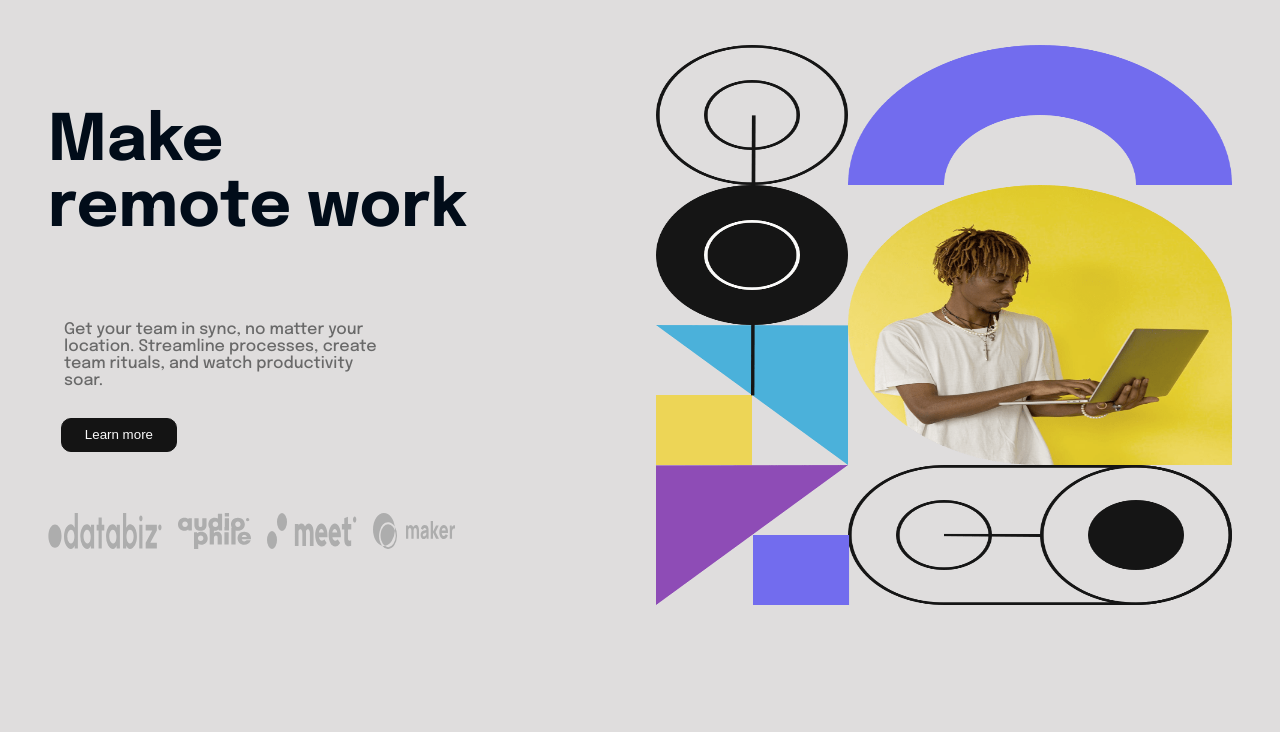
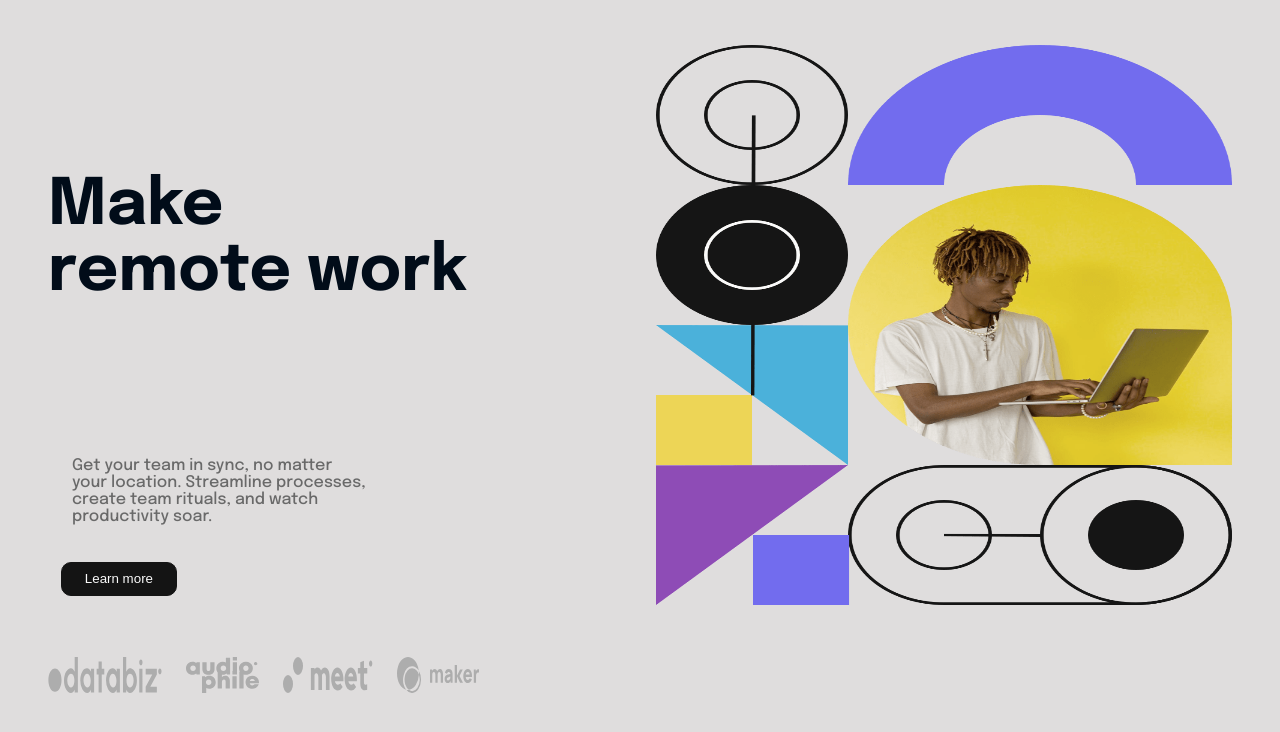
Before and after one commit to fantastizeey1/Intro-section, a plain HTML site: page index.html in a window 1280 px wide. Shown: the part 98-830 px from the top of the page. Before the commit the page ends 800 px from the top, so only its background shows below. Drawn offline with Linux system fonts and the light colour scheme.

Commit message:
Update style.css

```diff
--- a/style.css
+++ b/style.css
@@ -151,14 +151,14 @@ h1{
     font-size: 4rem;
     font-weight: 700;
     margin: 0%;
-    padding: 1em 0;
+    padding: 2em 0;
 }
 p{
     font-size: 1em;
     font-weight: 500;
     color: hsl(0, 0%, 41%);
     width: 60%;
-    padding: 1em;
+    padding: 1.5em;
 }
 .learn-more-btn{
     border: 1px solid hsl(0, 0%, 8%);
@@ -169,7 +169,7 @@ p{
     justify-content: center;
     width: 20%;
     height: 2.5em;
-    margin: 1EM;
+    margin: 1em;
 }
 .learn-more-btn:hover{
     border: 1px solid hsl(0, 0%, 8%);
@@ -184,7 +184,7 @@ p{
     padding: 3em 0;
 }
 .img-logo img{
-    padding-right: 1em;
+    padding-right: 1.5em;
 }
 .full-img{
 width: 100%;
```
